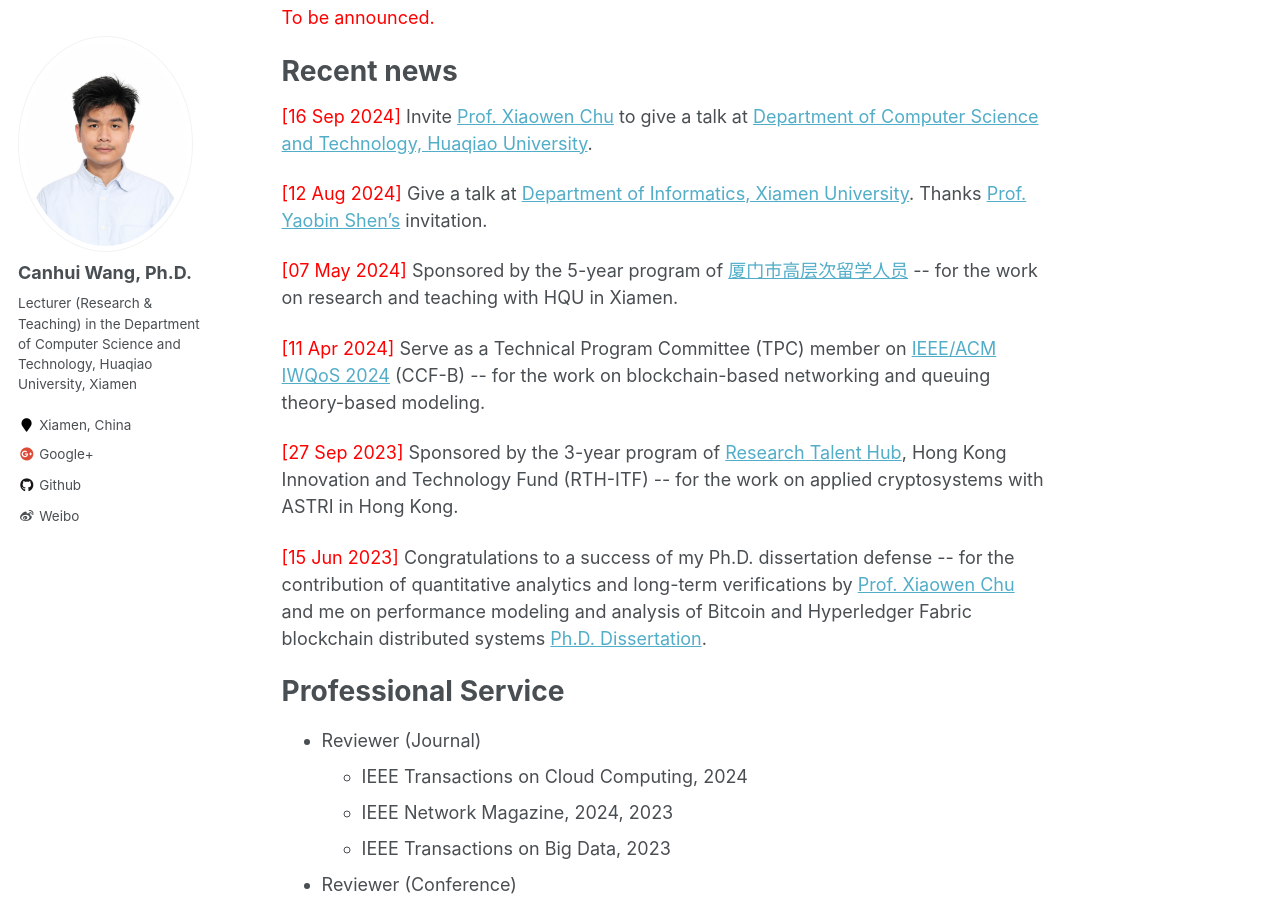
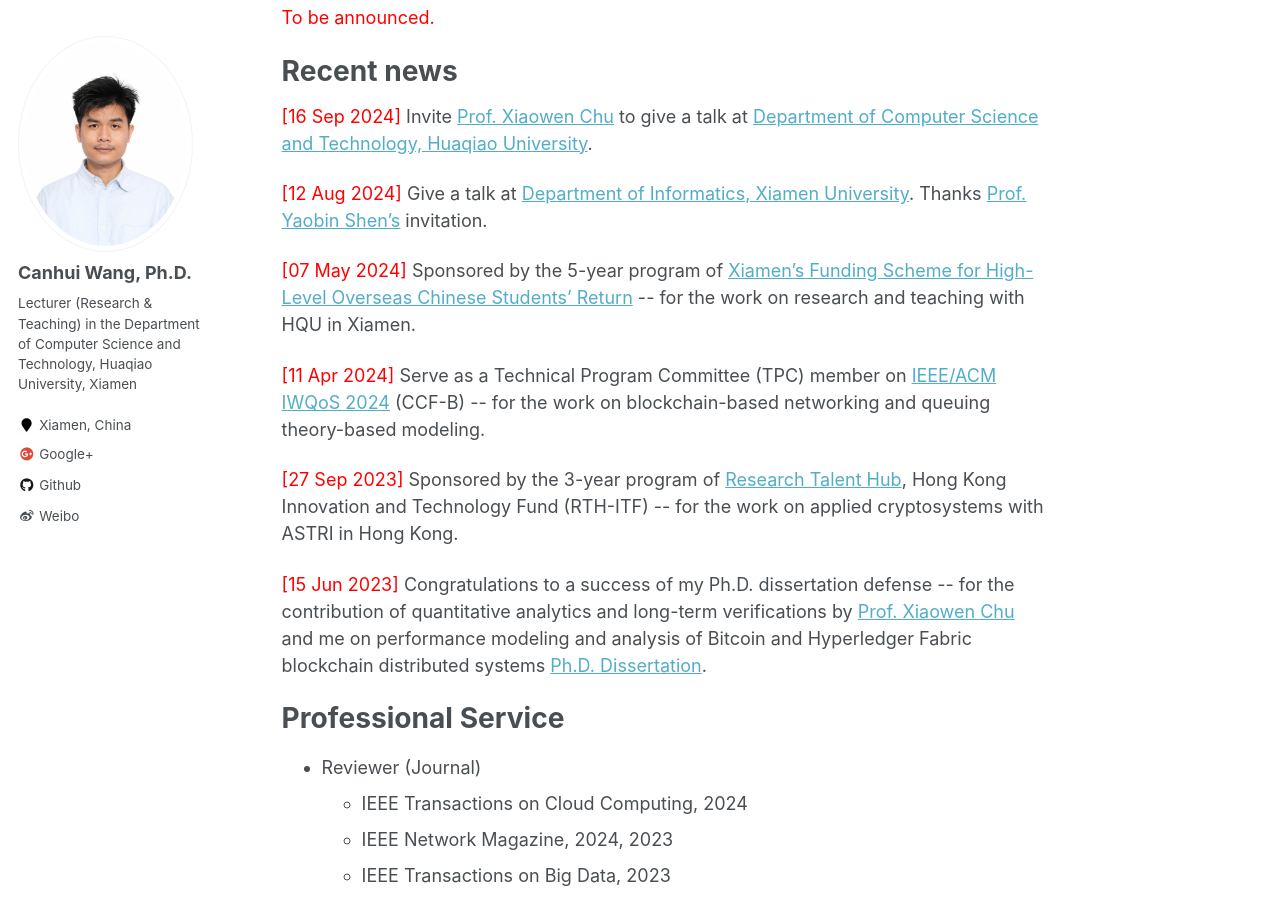
Before and after one commit to Canhui/canhui.github.io, a Jekyll site: the page built from _pages/about.md, in a window 1280 px wide and 900 px high, scrolled down 659 px. Built offline with Jekyll 4.4.1, drawn with Linux system fonts in a browser that asks for light colours.

Commit message:
Update about.md

```diff
--- a/_pages/about.md
+++ b/_pages/about.md
@@ -22,7 +22,7 @@ Recent news
 
 <span style="color:red"> \[12 Aug 2024\] </span> Give a talk at [Department of Informatics, Xiamen University](https://informatics.xmu.edu.cn/index.htm). Thanks [Prof. Yaobin Shen's](https://sites.google.com/view/yaobin) invitation.
 
-<span style="color:red"> \[07 May 2024\] </span> Sponsored by the 5-year program of [厦门市高层次留学人员](http://hrss.xm.gov.cn) -\- for the work on research and teaching with HQU in Xiamen.
+<span style="color:red"> \[07 May 2024\] </span> Sponsored by the 5-year program of [Xiamen's Funding Scheme for High-Level Overseas Chinese Students' Return](http://hrss.xm.gov.cn) -\- for the work on research and teaching with HQU in Xiamen.
 
 <span style="color:red"> \[11 Apr 2024\] </span> Serve as a Technical Program Committee (TPC) member on [IEEE/ACM IWQoS 2024](https://iwqos2024.ieee-iwqos.org/committees/technical-program-committee) (CCF-B) -\- for the work on blockchain-based networking and queuing theory-based modeling.
 
```
